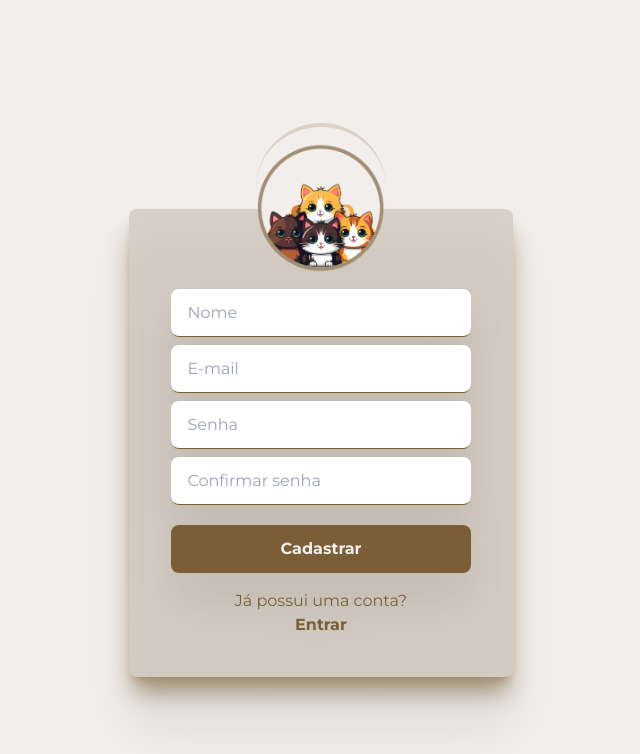
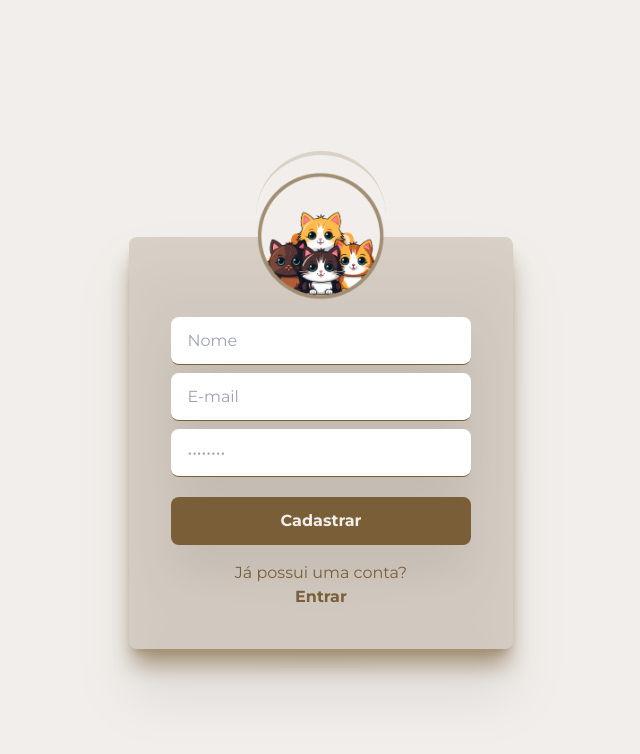
Before and after one commit to pattyheiden/estudiopetbnu, a Next.js app: page /signup in a window 1280 px wide. Shown: the top 754 px of the page, without its empty margins (319-959 px from the left). Built offline with nearby package versions, Linux system fonts and the light colour scheme.

Commit message:
adjustments

```diff
--- a/src/app/signin/page.tsx
+++ b/src/app/signin/page.tsx
@@ -6,7 +6,7 @@ import { api } from '@/services/api'
 import avatar from "@/app/assets/avatar1.png"
 // import { LuEye, LuEyeOff } from "react-icons/lu";
 import { useContext, useState } from "react";
-import { ToastContainer, toast } from 'react-toastify'
+import { toast } from 'react-toastify'
 import Link from "next/link";
 
 export default function Signin() {
--- a/src/app/signup/page.tsx
+++ b/src/app/signup/page.tsx
@@ -1,29 +1,97 @@
 'use client'
 import Image from "next/image"
 import avatar from "@/app/assets/avatar1.png"
+import { MyContext } from '@/app/Context'
 // import { LuEye, LuEyeOff } from "react-icons/lu";
-import { useState } from "react";
+import { useContext, useState } from "react";
+import { toast } from 'react-toastify'
 import Link from "next/link";
+import { api } from "@/services/api";
 
 
-export default function Signin() {
+export default function Signup() {
+    const { changeToken } = useContext(MyContext)
     const [showPassword, setShowPassword] = useState(false);
-    const [password, setPassword] = useState('');
+    const [name, setName] = useState('')
+    const [email, setEmail] = useState('')
+    const [senha, setSenha] = useState('')
+
+    const register = (e: any) => {
+        e.preventDefault()
+
+        const styleToast = {
+            position: 'top-right',
+            autoClose: 5000,
+            hideProgressBar: false,
+            closeOnClick: true,
+            pauseOnHover: true,
+            draggable: true,
+            progress: undefined,
+            theme: 'dark',
+        }
+
+        try {
+            api
+                .post('/user', {
+                    name,
+                    password: senha,
+                    email,
+                })
+                .then((e) => {
+                    changeToken(e?.data?.access_token)
+                    window.location.href = ('/')
+                })
+                .catch((e) => {
+                    toast.error(e.response.data.message, styleToast as any)
+                })
+        } catch (error) { }
+    }
+
     return (
+        <form
+            onSubmit={(e) => {
+                register(e)
+            }}
+        >
             <div className="flex flex-col lg:w-[1000px] min-h-screen justify-center items-center m-auto">
                 <Image src={avatar} alt="" width={130} className="flex -mb-20 z-20 border-t-4 border-brown200/30 rounded-full py-4 justify-end" />
                 <div className="flex flex-col w-364 mx-4 pl-4 pr-4 justify-center items-center bg-brown200/30 shadow-xl shadow-brown200 drop-shadow-2xl lg:w-96 gap-2 pt-20 pb-10 rounded-lg">
-                <input placeholder="Nome" className="flex lg:w-[85%] w-full h-12 rounded-lg border-b border-brown400 pl-4" />
-                <input placeholder="E-mail" className="flex lg:w-[85%] w-full h-12 rounded-lg border-b border-brown400 pl-4" />
-                <input placeholder="Senha" type={showPassword ? 'text' : 'password'} className="flex lg:w-[85%] w-full h-12 rounded-lg border-b border-brown400 pl-4" />
-                <input placeholder="Confirmar senha" type={showPassword ? 'text' : 'password'} className="flex lg:w-[85%] w-full h-12 rounded-lg border-b border-brown400 pl-4" />
+                    <input
+                        name="name"
+                        id="name"
+                        placeholder="Nome"
+                        value={name}
+                        onChange={(e) => setName(e.target.value)}
+                        className="flex lg:w-[85%] w-full h-12 rounded-lg border-b border-brown400 pl-4" />
+
+                    <input
+                        type="email"
+                        name="email"
+                        id="email"
+                        value={email}
+                        onChange={(e) => setEmail(e.target.value)}
+                        placeholder="E-mail"
+                        className="flex lg:w-[85%] w-full h-12 rounded-lg border-b border-brown400 pl-4" />
+
+                    <input
+                        name="password"
+                        id="password"
+                        placeholder="••••••••"
+                        value={senha}
+                        onChange={(e) => setSenha(e.target.value)}
+                        type={showPassword ? 'text' : 'password'}
+                        className="flex lg:w-[85%] w-full h-12 rounded-lg border-b border-brown400 pl-4" />
+
                     {/* {showPassword ? (
                     <LuEyeOff onClick={() => setShowPassword(!showPassword)} style={{ cursor: 'pointer' }} />
                 ) : (
                     <LuEye onClick={() => setShowPassword(!showPassword)} style={{ cursor: 'pointer' }} />
                 )} */}
                     <div className='flex w-full mt-3 justify-evenly'>
-                    <button className='lg:w-[85%] w-full bg-brown400 hover:bg-brown300 text-base font-bold text-brown100 px-10 py-3 rounded-lg'>Cadastrar</button>
+                        <button type="submit"
+                            className='lg:w-[85%] w-full bg-brown400 hover:bg-brown300 text-base font-bold text-brown100 px-10 py-3 rounded-lg'>
+                            Cadastrar
+                        </button>
                     </div>
                     <div className="mt-2 text-center">
                         <span>
@@ -33,5 +101,6 @@ export default function Signin() {
                     </div>
                 </div>
             </div>
+        </form>
     )
 }
```
Lines whose indentation alone changed are shown as unchanged.
